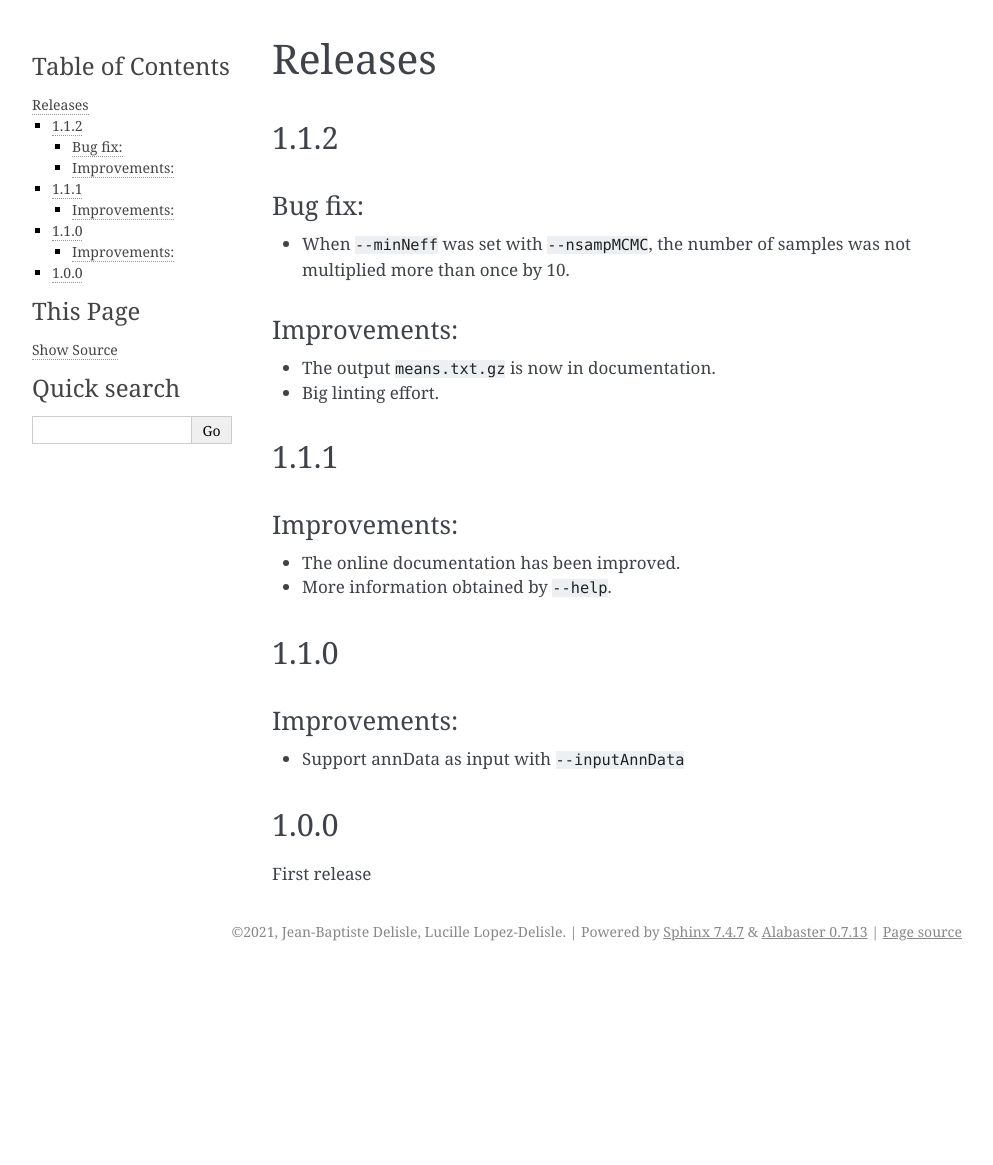
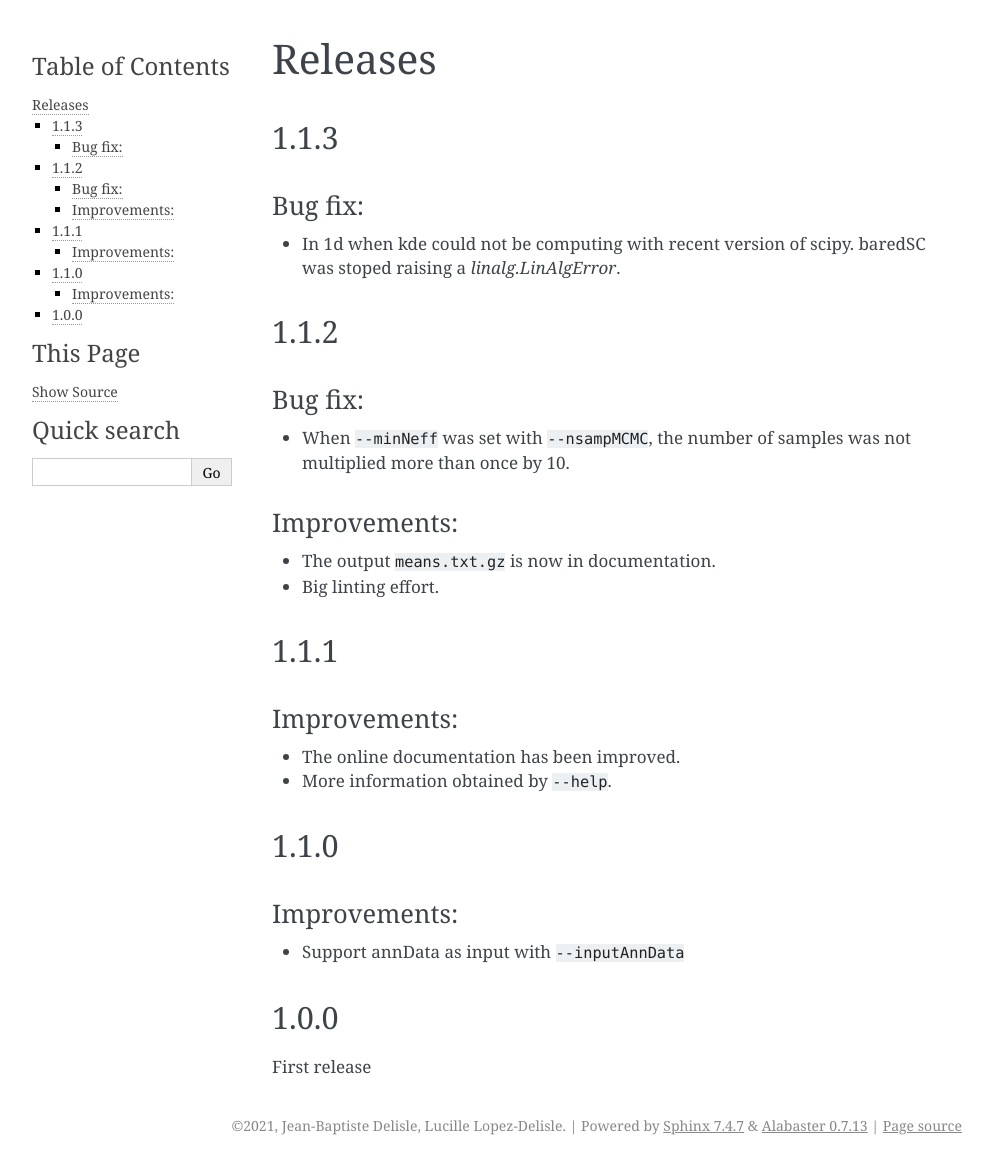
Before and after one commit to lldelisle/baredSC, a Sphinx documentation site: the page built from docs/content/releases.rst, in a window 1280 px wide. Shown: the whole page, without its empty margins (148-1141 px from the left). Built offline with Sphinx 7.4.7, drawn with Linux system fonts in a browser that asks for light colours; before the commit the page ends 971 px from its top, so only the background shows below that.

Commit message:
update version number and release text

```diff
--- a/baredSC/_version.py
+++ b/baredSC/_version.py
@@ -2,4 +2,4 @@
 Store version number
 """
 
-__version__ = '1.1.2'
+__version__ = '1.1.3'
--- a/docs/content/releases.rst
+++ b/docs/content/releases.rst
@@ -1,5 +1,13 @@
 Releases
 ========
+
+1.1.3
+-----
+
+Bug fix:
+^^^^^^^^
+
+- In 1d when kde could not be computing with recent version of scipy. baredSC was stoped raising a `linalg.LinAlgError`.
 
 1.1.2
 -----
```
